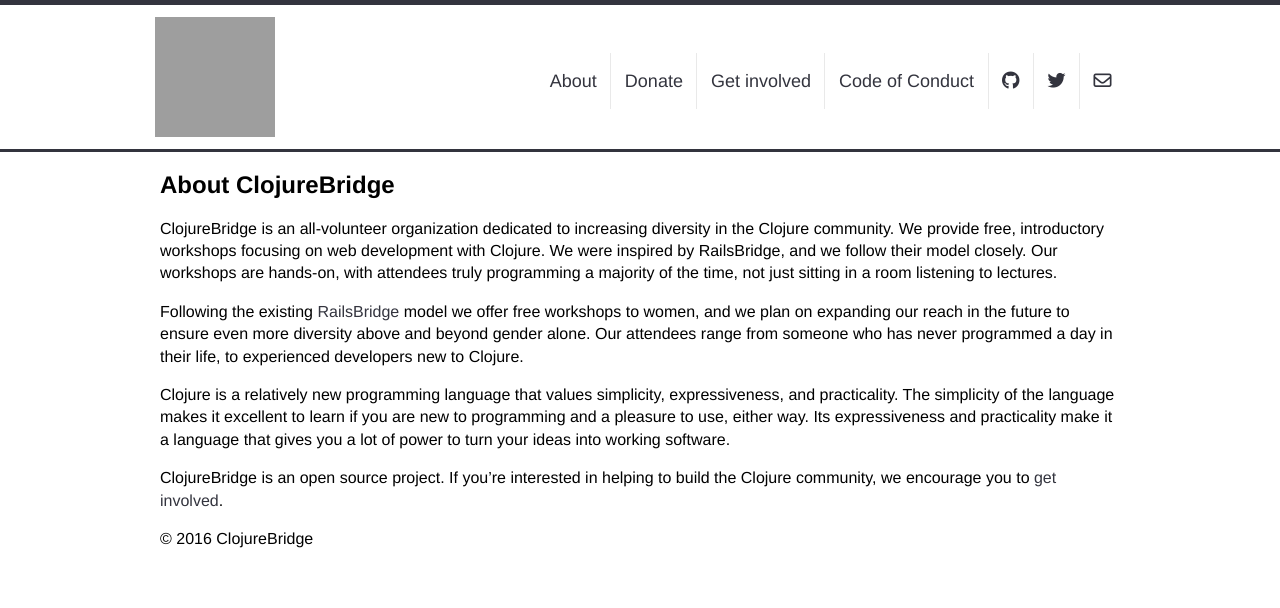
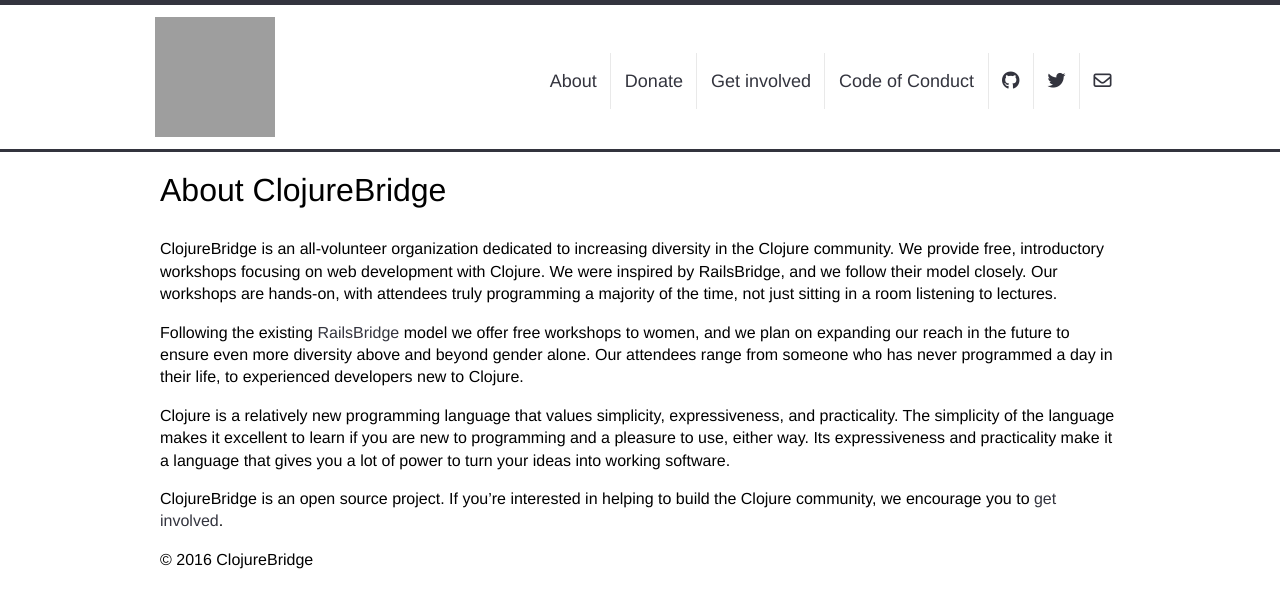
Before and after one commit to ClojureBridge/clojurebridge.github.io, a Jekyll site: the page built from about.md, in a window 1280 px wide. Shown: the top 608 px of the page. Built offline with Jekyll 4.4.1, drawn with Linux system fonts in a browser that asks for light colours; nearby versions of some CDN libraries; grey boxes are pictures that could not be loaded.

Commit message:
Fix button on chrome and adjust headlines

```diff
--- a/css/main.css
+++ b/css/main.css
@@ -1,6 +1,12 @@
 body {
   margin: 0;
   font: 16px/1.4 "freight-sans-pro", "Helvetica", "Arial", sans-serif;
+}
+
+.content h1 {
+  font-size: 32px;
+  font-weight: 100;
+  margin-bottom: 0.8em;
 }
 
 /* TODO: Change to id */
@@ -154,6 +160,6 @@
 }
 
 #paypal-button {
-  float: right;
-  margin-bottom: 0.8em;
+  text-align: right;
+  margin-bottom: -2.0em;
 }
```
Also changed, not shown: 3 other files.
